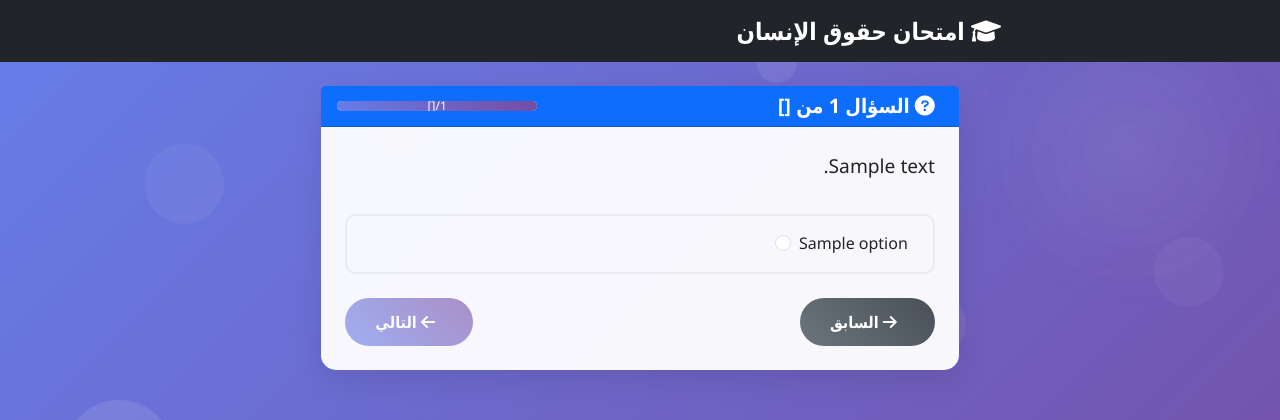
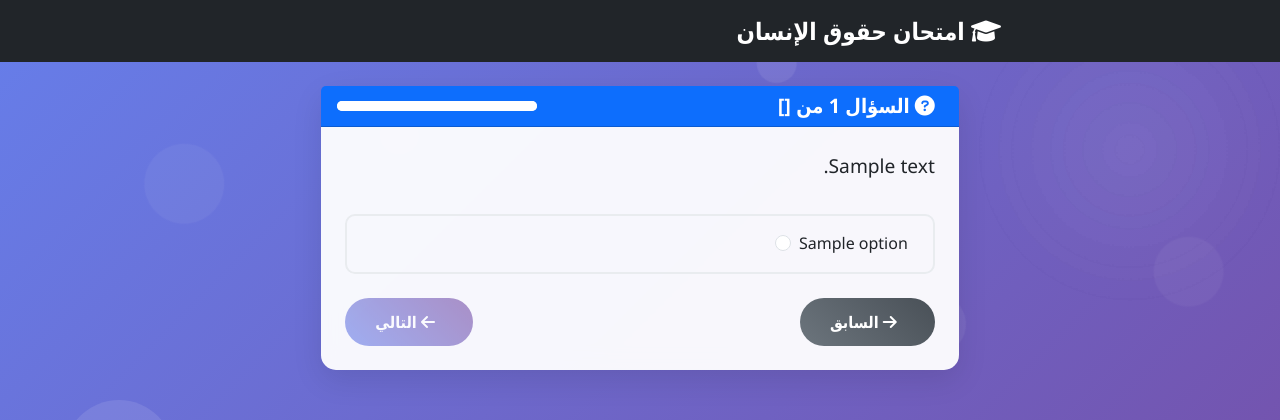
Before and after one commit to RefOoSami001/human-rights, a Flask app: template templates/question.html in a window 1280 px wide. Shown: the top 420 px of the page. Run offline with Flask 3, Linux system fonts and the light colour scheme; the template is opened without the code that fills it: most values are stand-ins (such as "Sample title", 1, 10 or a date in 2020); some web fonts are replaced.

Commit message:
Update base.html

```diff
--- a/templates/base.html
+++ b/templates/base.html
@@ -282,7 +282,7 @@
         }
 
         .progress-bar {
-            background: linear-gradient(45deg, #667eea, #764ba2);
+            background: linear-gradient(45deg, #ffffff, #ffffff);
         }
 
         .question-text {
```
